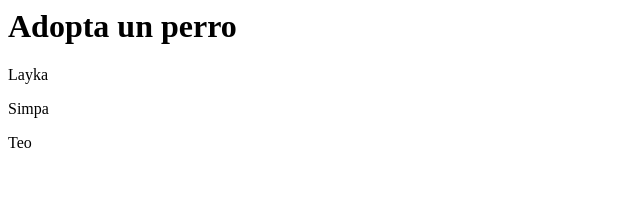
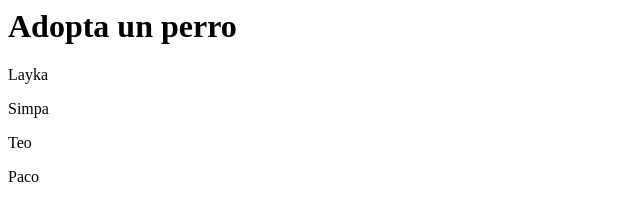
Before and after one commit to rpalaolozano/AdoptaUnPerro, a plain HTML site: page index.html in a window 1280 px wide. Shown: the full height of the page, 0-640 px from the left. Drawn offline with Linux system fonts and the light colour scheme.

Commit message:
Añado Paco

```diff
--- a/index.html
+++ b/index.html
@@ -2,3 +2,4 @@
 <p>Layka</p>
 <p>Simpa</p>
 <p>Teo</p>
+<p>Paco</p>
```
